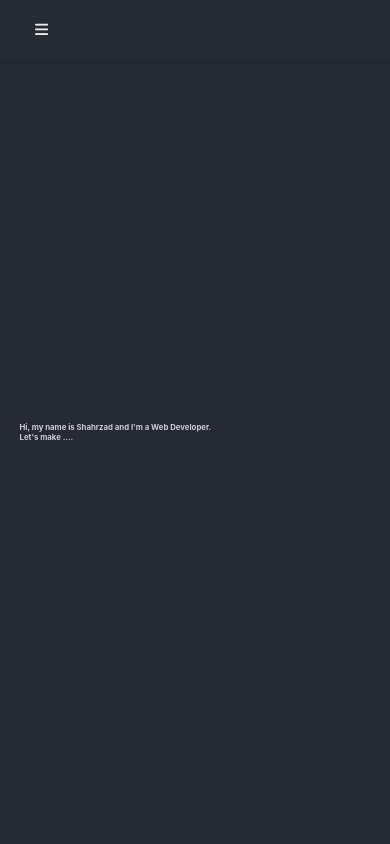
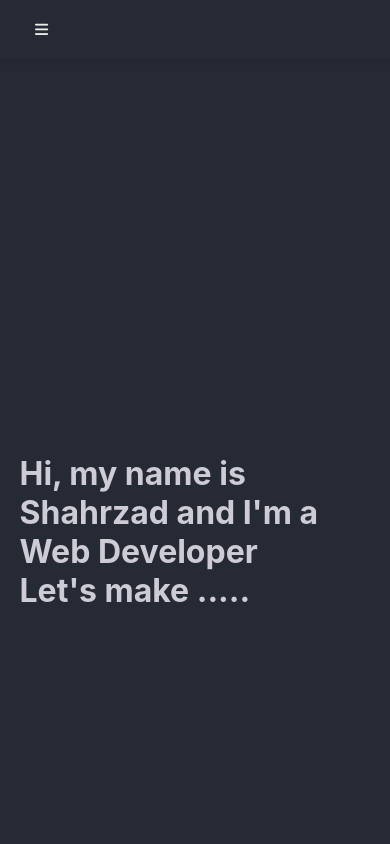
Before and after one commit to Shahrzad-gh/Portfolio, a React (Create React App) app: page / in a window 390 px wide. Shown: the top 844 px of the page. Built offline with nearby package versions, Linux system fonts and the light colour scheme.

Commit message:
add css animaton to welcome

```diff
--- a/src/components/Home/Home.css
+++ b/src/components/Home/Home.css
@@ -8,7 +8,7 @@
   background-color: #252a34;
 }
 p {
-  font-size: 15px;
+  font-size: 2em;
 }
 img {
   width: 100%;
@@ -21,9 +21,40 @@ img {
 
 .welcome {
   position: absolute;
+  font-weight: bolder;
+  color: #cdcbd6;
+  /* font-size: 2vw; */
   top: 50%;
   left: 5%;
-  font-weight: bolder;
-  color: #cdcbd6;
-  font-size: 2vw;
+
+  animation: welcomeInfo ease 3s;
+  -webkit-animation: welcomeInfo ease 3s;
+  -moz-animation: welcomeInfo ease 3s;
+  -o-animation: welcomeInfo ease 3s;
+  -ms-animation: welcomeInfo ease 3s;
 }
+
+@keyframes welcomeInfo {
+  from {
+    top: 100%;
+    opacity: 0;
+    transition-timing-function: ease;
+  }
+  to {
+    top: 50%;
+    opacity: 1;
+
+    transition-timing-function: ease;
+  }
+}
+
+@media only screen and (max-width: 600px) {
+  .welcome p {
+    font-size: 2em;
+  }
+}
+@media only screen and (min-width: 2560px) {
+  .welcome p {
+    font-size: 4em;
+  }
+}
--- a/src/components/Home/Home.js
+++ b/src/components/Home/Home.js
@@ -9,9 +9,11 @@ function Home() {
           alt="headerPic"
         />
         <div className="welcome">
-          Hi, my name is Shahrzad and I'm a Web Developer.
-          <br />
-          Let's make ....
+          <p>
+            Hi, my name is Shahrzad and I'm a Web Developer
+            <br />
+            Let's make .....
+          </p>
         </div>
       </div>
     </div>
```
